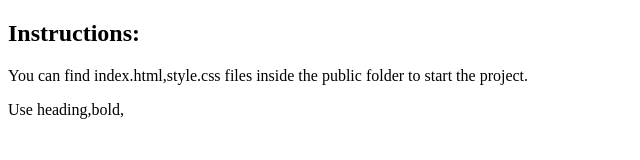
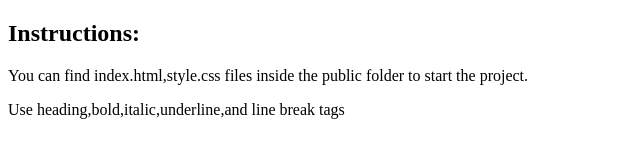
Before and after one commit to iamneo-production/ccffaadabadaeccdfffebaeceaec, a website: page public/index.html in a window 1280 px wide. Shown: the whole page, without its empty margins (0-640 px from the left). Drawn offline with Linux system fonts and the light colour scheme.

Commit message:
Backup Commit

```diff
--- a/public/index.html
+++ b/public/index.html
@@ -10,6 +10,7 @@
 <body>
     <h2>Instructions:</h2>
     <p> You can find index.html,style.css files inside the public folder to start the project.</p>
-    <p>Use heading,bold,</p>
+    <p>Use heading,bold,italic,underline,and line break tags</p>
+    <h2> </h2>
 </body>
 </html>
```
